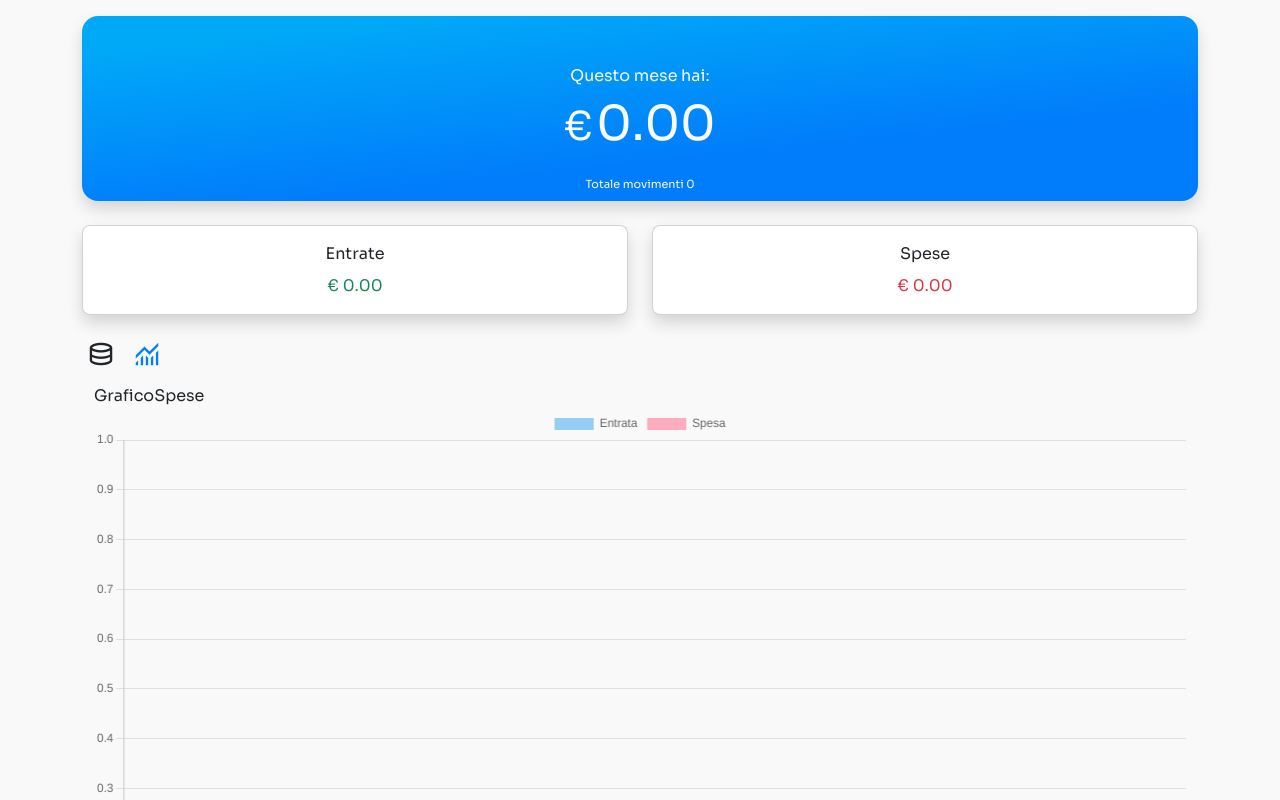
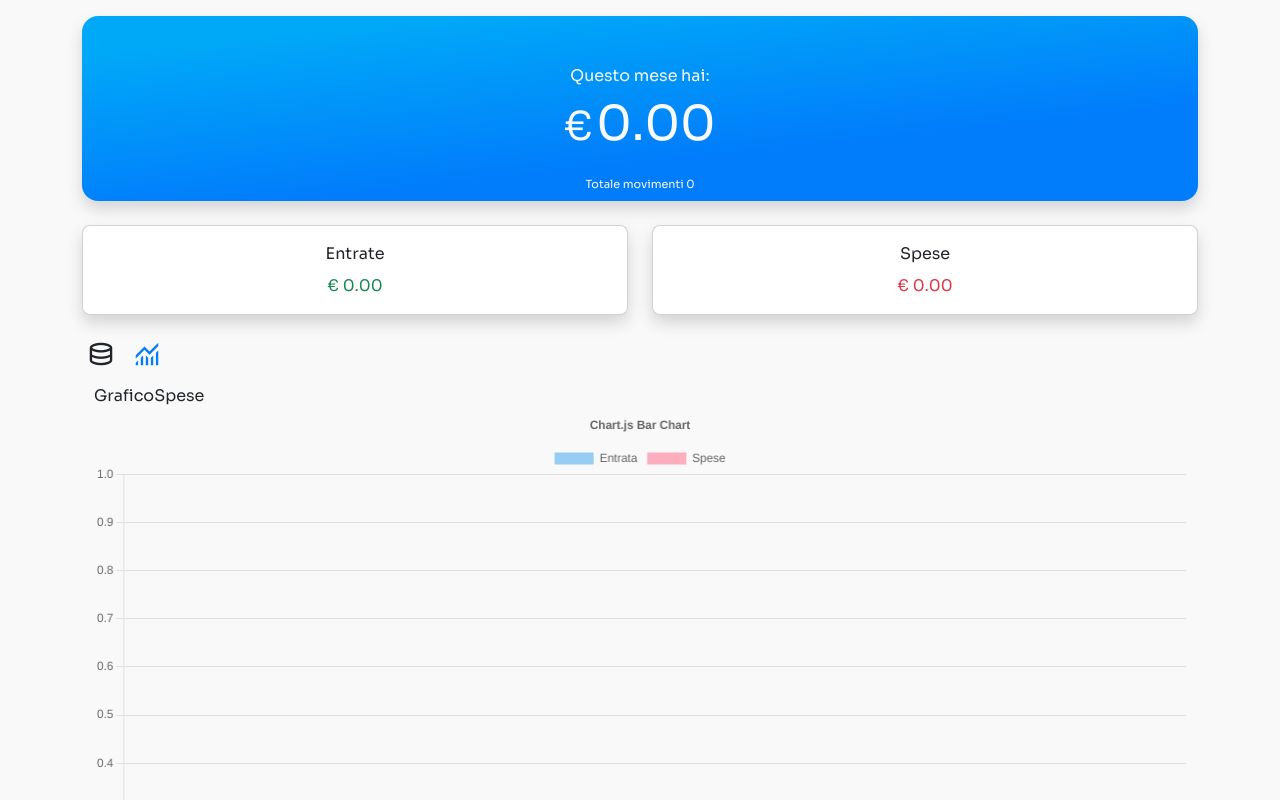
Before and after one commit to DanieleDeleonardis/traccia_spese_mensili_react, a React (Create React App) app: page / in a window 1280 px wide. Both pictures are taken after a click on the element "monitoring". Shown: the top 800 px of the page. Built offline with nearby package versions, Linux system fonts and the light colour scheme.

Commit message:
grafico up

```diff
--- a/src/components/GraficoSpese.js
+++ b/src/components/GraficoSpese.js
@@ -1,47 +1,68 @@
-import React, {useContext, useState} from 'react'
+import React, { useContext, useState } from 'react'
 import { GlobalContext } from '../context/GlobalState'
-import {Bar} from 'react-chartjs-2'
-import {Chart as ChartJS} from 'chart.js/auto'
+import { Bar } from 'react-chartjs-2'
+import { Chart as ChartJS } from 'chart.js/auto'
 
 export const GraficoSpese = () => {
-    const {transazioni} = useContext(GlobalContext)
+    const { transazioni } = useContext(GlobalContext)
 
-    const filterDataToMonth = (local = "default") => {
-        const allDateTime = transazioni.map((data) => new Date(data.data))
-        const allMonth = allDateTime.toLocaleString(local, { month: "long" })
-        const toArrayMonth = allMonth.split(',')
-        const filterMonth = toArrayMonth.filter((element, index) => {
-            return toArrayMonth.indexOf(element) === index;
-        })
+    function getMonthName(monthNumber) {
+        const date = new Date();
+        date.setMonth(monthNumber - 1);
 
-        return filterMonth
-
-        // console.log(toArrayMonth, filterMonth);
+        return date.toLocaleString('en-US', { month: 'long' });
     }
 
-    const months = filterDataToMonth("en-us")
-    const nameMonthsToInt = months.map((month) => new Date(`1 ${month}, 2022`).getMonth() + 1 )
+    const datiMese = {}
 
-    const [transData, setTransData] = useState({
-        labels: filterDataToMonth(),
-        datasets: [{
-            label: "Entrata",
-            data: transazioni.map((data) => data.amount > 0 ? data.amount : null ) //console.log(new Date(data.data).getMonth())
+    transazioni.forEach((dato) => {
+        const meseN = new Date(dato.data).getMonth() + 1
+        const mese = getMonthName(meseN)
+        if (!datiMese[mese]) {
+            datiMese[mese] = []
+        }
+        datiMese[mese].push(dato)
+    });
+
+    console.log(datiMese);
+
+    const mesi = Object.keys(datiMese)
+    const data = {
+        labels: mesi,
+        datasets: [
+            {
+                label: 'Entrata',
+                data: mesi.map((mese) => datiMese[mese].reduce((sum, dato) => dato.amount > 0 ? sum + dato.amount : null, 0)),
+                backgroundColor: 'rgba(53, 162, 235, 0.5)',
+            },
+            {
+                label: 'Spese',
+                data: mesi.map((mese) => datiMese[mese].reduce((sum, dato) => (dato.amount < 0) ? sum + dato.amount : sum, 0)),
+                backgroundColor: 'rgba(255, 99, 132, 0.5)',
+            },
+        ],
+    };
+
+    const options = {
+        responsive: true,
+        plugins: {
+            legend: {
+                position: 'top'
+            },
+            title: {
+                display: true,
+                text: 'Chart.js Bar Chart',
+            },
         },
-        {
-            label: "Spesa",
-            data: transazioni.map((data) => data.amount < 0 ? data.amount : null )
-        }
-    ]
-    })
-
+    };
 
 
     return (
         <div className='container mt-2'>
             <div className='row mb-4 h-75'>
                 <div>GraficoSpese</div>
-                <Bar data={transData}></Bar>
+                <Bar data={data} options={options} />
+                {/* <Bar data={transData}></Bar> */}
             </div>
         </div>
     )
--- a/src/context/AppReducer.js
+++ b/src/context/AppReducer.js
@@ -10,7 +10,6 @@ export default (state, action) => {
 
         case 'ADD_TRANSACTION':
             const tasks = [action.payload, ...state.transazioni]
-            console.log(tasks, "task");
             localStorage.setItem("itemsTrans", JSON.stringify(tasks))
             return {
                 ...state,
```
